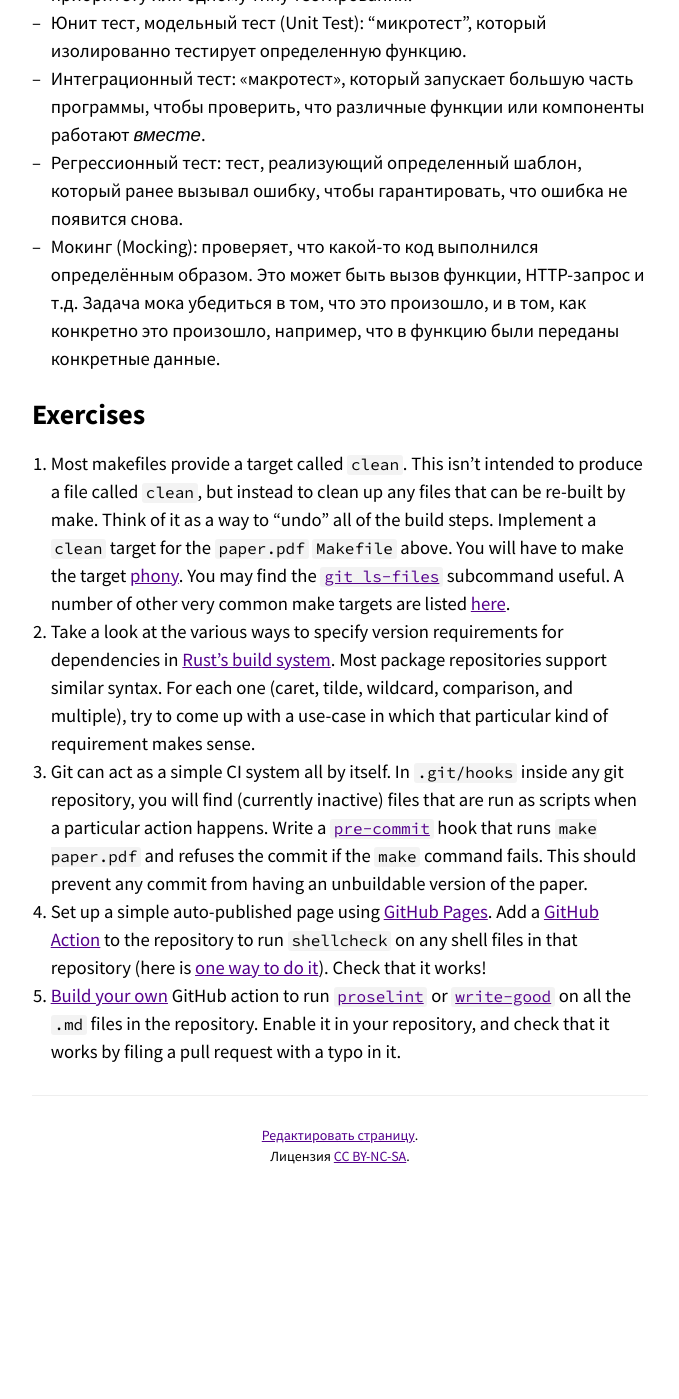
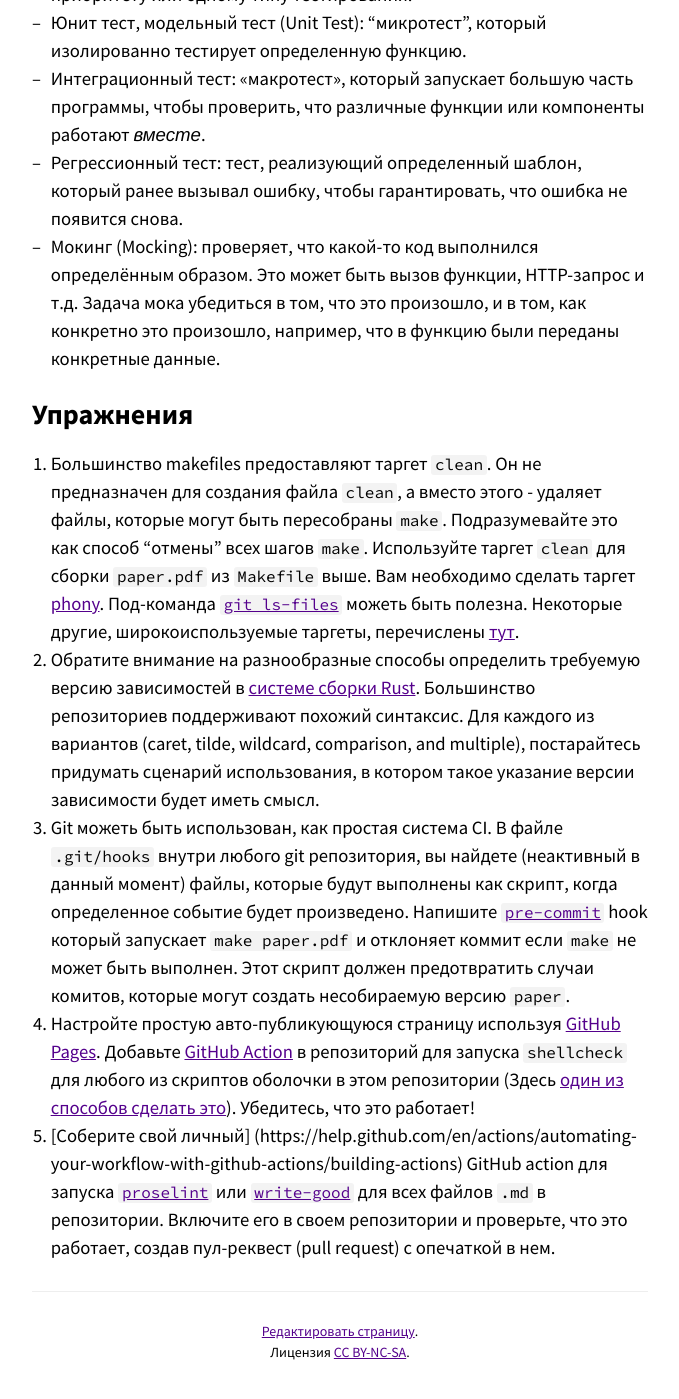
Before and after one commit to missing-semester-rus/missing-semester-rus.github.io, a Jekyll site: the page built from _2020/metaprogramming.md, in a window 1280 px wide and 1400 px high, scrolled down 6436 px. Shown: the whole window, without its empty margins (300-979 px from the left). Built offline with Jekyll 4.4.1, drawn with Linux system fonts in a browser that asks for light colours; before the commit the page ends 7640 px from its top, so only the background shows below that.

Commit message:
Lecture 4 - Exercises

```diff
--- a/_2020/metaprogramming.md
+++ b/_2020/metaprogramming.md
@@ -198,42 +198,34 @@ CI (continuous integration) системы обозначают "запуска
   Задача мока убедиться в том, что это произошло, и в том, как конкретно это произошло, например, что в функцию были переданы
   конкретные данные.
 
-# Exercises
+# Упражнения
 
- 1. Most makefiles provide a target called `clean`. This isn't intended
-    to produce a file called `clean`, but instead to clean up any files
-    that can be re-built by make. Think of it as a way to "undo" all of
-    the build steps. Implement a `clean` target for the `paper.pdf`
-    `Makefile` above. You will have to make the target
+ 1. Большинство makefiles предоставляют таргет `clean`. Он не предназначен
+    для создания файла `clean`, а вместо этого -  удаляет файлы, которые могут быть пересобраны `make`.
+	Подразумевайте это как способ "отмены" всех шагов `make`.
+	Используйте таргет `clean` для сборки `paper.pdf` из `Makefile` выше.
+	Вам необходимо сделать таргет
     [phony](https://www.gnu.org/software/make/manual/html_node/Phony-Targets.html).
-    You may find the [`git
-    ls-files`](https://git-scm.com/docs/git-ls-files) subcommand useful.
-    A number of other very common make targets are listed
-    [here](https://www.gnu.org/software/make/manual/html_node/Standard-Targets.html#Standard-Targets).
- 2. Take a look at the various ways to specify version requirements for
-    dependencies in [Rust's build
-    system](https://doc.rust-lang.org/cargo/reference/specifying-dependencies.html).
-    Most package repositories support similar syntax. For each one
-    (caret, tilde, wildcard, comparison, and multiple), try to come up
-    with a use-case in which that particular kind of requirement makes
-    sense.
- 3. Git can act as a simple CI system all by itself. In `.git/hooks`
-    inside any git repository, you will find (currently inactive) files
-    that are run as scripts when a particular action happens. Write a
+    Под-команда [`git
+    ls-files`](https://git-scm.com/docs/git-ls-files) можеть быть полезна.
+    Некоторые другие, широкоиспользуемые таргеты, перечислены
+    [тут](https://www.gnu.org/software/make/manual/html_node/Standard-Targets.html#Standard-Targets).
+ 2. Обратите внимание на разнообразные способы определить требуемую версию зависимостей в
+    [системе сборки Rust](https://doc.rust-lang.org/cargo/reference/specifying-dependencies.html).
+    Большинство репозиториев поддерживают похожий синтаксис. Для каждого из вариантов (caret, tilde, 	wildcard, comparison, and multiple), постарайтесь придумать сценарий использования, в котором такое 	указание версии зависимости будет иметь смысл.
+ 3. Git можеть быть использован, как простая система CI. В файле `.git/hooks`
+    внутри любого git репозитория, вы найдете (неактивный в данный момент) файлы,
+    которые будут выполнены как скрипт, когда определенное событие будет произведено. Напишите
     [`pre-commit`](https://git-scm.com/docs/githooks#_pre_commit) hook
-    that runs `make paper.pdf` and refuses the commit if the `make`
-    command fails. This should prevent any commit from having an
-    unbuildable version of the paper.
- 4. Set up a simple auto-published page using [GitHub
+    который запускает `make paper.pdf` и отклоняет коммит если `make`
+    не может быть выполнен. Этот скрипт должен предотвратить случаи комитов, которые могут создать 	несобираемую версию `paper`.
+ 4. Настройте простую авто-публикующуюся страницу используя [GitHub
     Pages](https://pages.github.com/).
-    Add a [GitHub Action](https://github.com/features/actions) to the
-    repository to run `shellcheck` on any shell files in that
-    repository (here is [one way to do
-    it](https://github.com/marketplace/actions/shellcheck)). Check that
-    it works!
- 5. [Build your
-    own](https://help.github.com/en/actions/automating-your-workflow-with-github-actions/building-actions)
-    GitHub action to run [`proselint`](http://proselint.com/) or
-    [`write-good`](https://github.com/btford/write-good) on all the
-    `.md` files in the repository. Enable it in your repository, and
-    check that it works by filing a pull request with a typo in it.
+    Добавьте [GitHub Action](https://github.com/features/actions) в репозиторий
+    для запуска `shellcheck` для любого из скриптов оболочки в этом репозитории (Здесь [один из 	способов сделать это](https://github.com/marketplace/actions/shellcheck)). Убедитесь, что это 	работает!
+ 5. [Соберите свой личный]
+	(https://help.github.com/en/actions/automating-your-workflow-with-github-actions/building-actions)
+    GitHub action для запуска [`proselint`](http://proselint.com/) или
+    [`write-good`](https://github.com/btford/write-good) для всех файлов
+    `.md` в репозитории. Включите его в своем репозитории и
+    проверьте, что это работает, создав пул-реквест (pull request) с опечаткой в нем.
```
